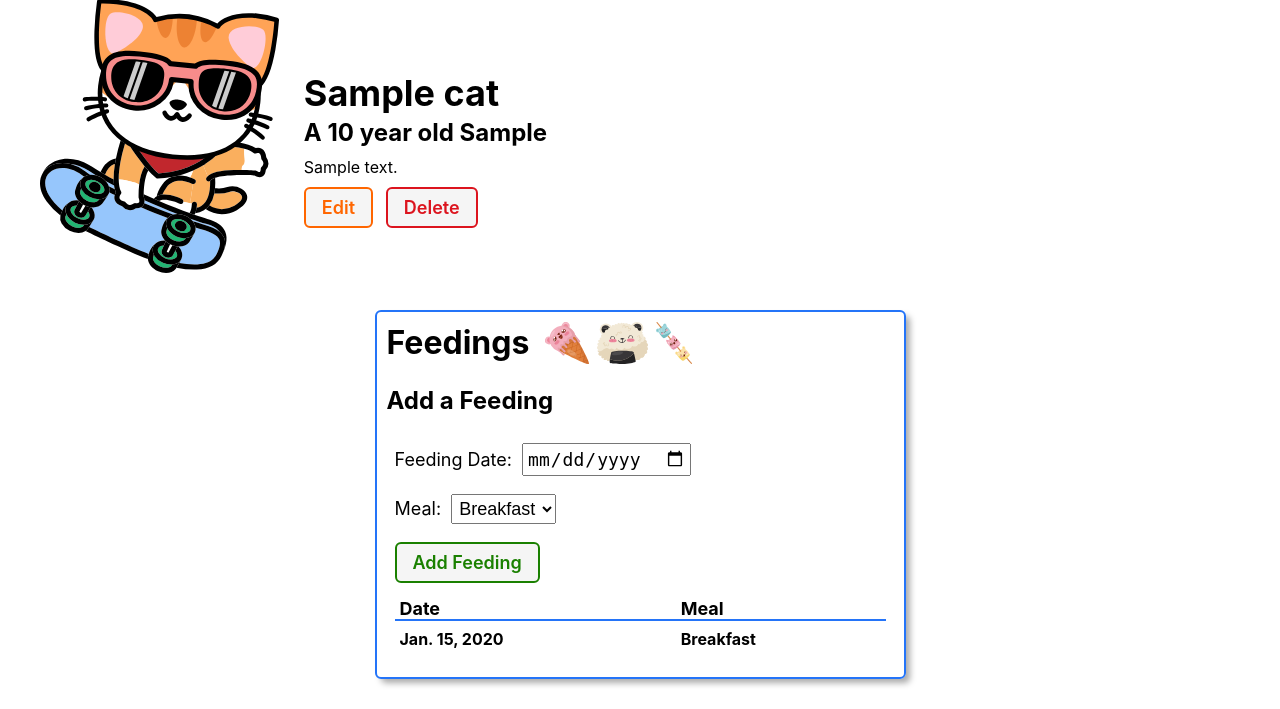
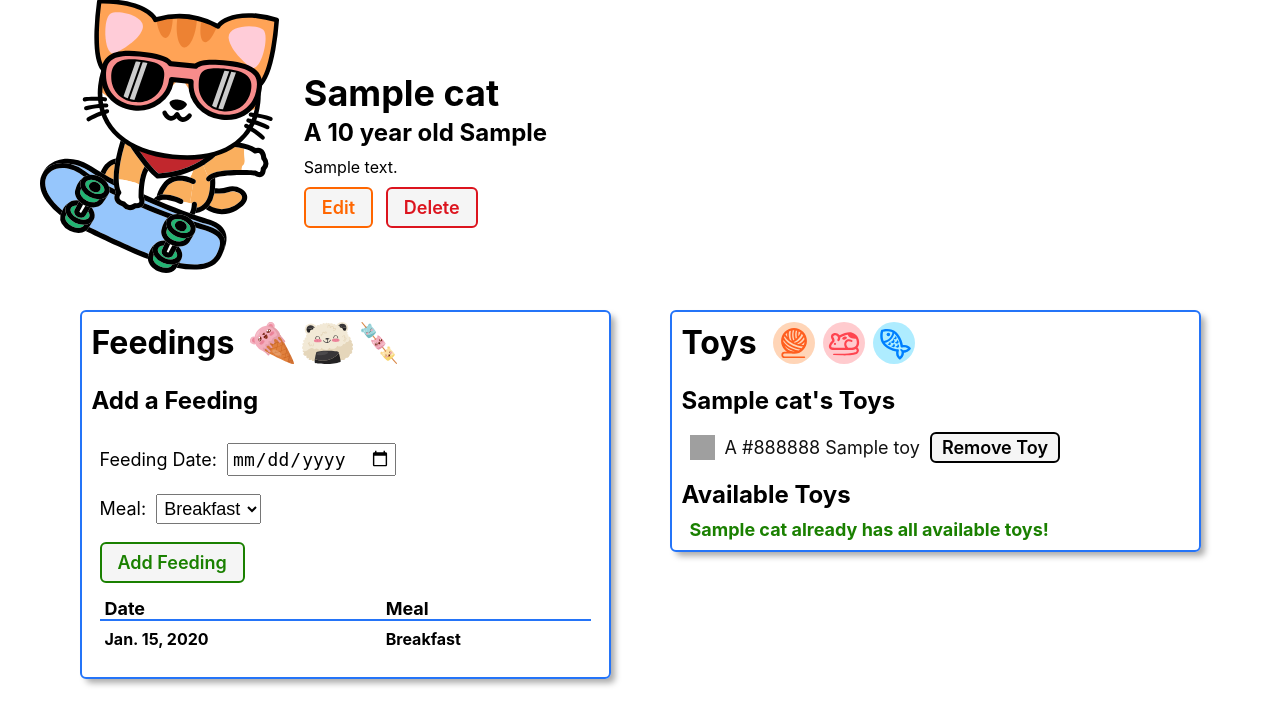
Before and after one commit to shainagtherapy/django-crud-app-cat-collector, a Django app: page /cats/1/ in a window 1280 px wide. Shown: the part 91-800 px from the top of the page. Run offline with Django 5.2, Linux system fonts and the light colour scheme; tables that the repository leaves empty hold one stand-in row (values such as "Sample post").

Commit message:
Error fixes- full functionality!

```diff
--- a/main_app/models.py
+++ b/main_app/models.py
@@ -7,11 +7,22 @@ MEALS = (
     ('D', 'Dinner')
 )
 
+class Toy(models.Model):
+    name = models.CharField(max_length=50)
+    color = models.CharField(max_length=20)
+
+    def __str__(self):
+        return self.name
+
+    def get_absolute_url(self):
+        return reverse('toy-detail', kwargs={'pk_id': self.id})
+
 class Cat(models.Model):
     name = models.CharField(max_length=100)
     breed = models.CharField(max_length=100)
     description = models.TextField(max_length=250)
     age = models.IntegerField()
+    toys = models.ManyToManyField(Toy)
 
     # new code below
     def __str__(self):
@@ -32,13 +43,3 @@ class Feeding(models.Model):
     # Define the default order of feedings
     class Meta:
         ordering = ['-date']  # This line makes the newest feedings appear first, no dash orders in oldest-newest
-
-class Toy(models.Model):
-    name = models.CharField(max_length=50)
-    color = models.CharField(max_length=20)
-
-    def __str__(self):
-        return self.name
-
-    def get_absolute_url(self):
-        return reverse('toy-detail', kwargs={'pk_id': self.id})
--- a/main_app/templates/cats/detail.html
+++ b/main_app/templates/cats/detail.html
@@ -75,8 +75,59 @@
       <p>⚠️ {{cat.name}} has not been fed!</p>
     </div>
     {% endif %}
+  </section>
 
+  {% comment %} each section for each class {% endcomment %}
+  <section class="toys">
+    <div class="subsection-title">
+      <h2>Toys</h2>
+      <img src="{% static 'images/string.svg' %}" alt="A ball of string" />
+      <img src="{% static 'images/mouse.svg' %}" alt="A mouse" />
+      <img src="{% static 'images/fish.svg' %}" alt="A fishy toy" />
+    </div>
+
+    <!-- displaying a cat's toys -->
+    <h3>{{ cat.name }}'s Toys</h3>
+    <div class="subsection-content">
+      {% if cat.toys.count %}
+        {% for toy in cat.toys.all %}
+          <div class="toy-container">
+            <div class="color-block" style="background-color: {{ toy.color }}"></div>
+            <a href="{% url 'toy-detail' toy.id %}">
+              <p>A {{ toy.color }} {{ toy.name }}</p>
+            </a>
+            <form action="{% url 'remove-toy' cat.id toy.id %}" method="post">
+              {% csrf_token %}
+              <button type="submit" class="btn btn-danger">Remove Toy</button>
+            </form>
+          </div>
+        {% endfor %}
+      {% else %}
+        <p class="no-toys">{{cat.name}} doesn't have any toys!</p>
+      {% endif %}
+    </div>
+
+    <h3>Available Toys</h3>
+    <div class="subsection-content">
+      {% if toys.count %}
+        {% for toy in toys.all %}
+          <div class="toy-container">
+            <div class="color-block" style="background-color: {{ toy.color }}"></div>
+            <a href="{% url 'toy-detail' toy.id %}">
+              <p>A {{ toy.color }} {{ toy.name }}</p>
+            </a>
+            <form action="{% url 'associate-toy' cat.id toy.id %}" method="post">
+              {% csrf_token %}
+              <button type="submit" class="btn submit">Give toy</button>
+            </form>
+          </div>
+        {% endfor %}
+      {% else %}
+          <p class="all-toys">{{cat.name}} already has all available toys!</p>
+      {% endif %}
+    </div>
   </section>
+
 </div>
 
 {% endblock %}
--- a/main_app/urls.py
+++ b/main_app/urls.py
@@ -15,4 +15,7 @@ urlpatterns = [
     path('toys/', views.ToyList.as_view(), name='toy-index'),
     path('toys/<int:pk>/update/', views.ToyUpdate.as_view(), name='toy-update'),
     path('toys/<int:pk>/delete/', views.ToyDelete.as_view(), name='toy-delete'),
+    path('cats/<int:cat_id>/associate-toy/<int:toy_id>/', views.associate_toy, name='associate-toy'),
+    path('cats/<int:cat_id>/remove-toy/<int:toy_id>/', views.remove_toy, name='remove-toy'),
+
 ]
--- a/main_app/views.py
+++ b/main_app/views.py
@@ -16,12 +16,15 @@ def cat_index(request):
 
 def cat_detail(request, cat_id):
     cat = Cat.objects.get(id=cat_id)
+
+    toys_cat_doesnt_have = Toy.objects.exclude(id__in = cat.toys.all().values_list('id'))
+
     feeding_form = FeedingForm()
-    return render(request, 'cats/detail.html', {'cat': cat, 'feeding_form': feeding_form })
+    return render(request, 'cats/detail.html', {'cat': cat, 'feeding_form': feeding_form, 'toys': toys_cat_doesnt_have })
 
 class CatCreate(CreateView):
     model = Cat
-    fields = '__all__'
+    fields = ['name', 'breed', 'description', 'age']
 
 class CatUpdate(UpdateView):
     model = Cat
@@ -56,3 +59,13 @@ class ToyUpdate(UpdateView):
 class ToyDelete(DeleteView):
     model = Toy
     success_url = '/toys/'
+
+def associate_toy(request, cat_id, toy_id):
+    Cat.objects.get(id=cat_id).toys.add(toy_id)
+    return redirect('cat-detail', cat_id=cat_id)
+
+def remove_toy(request, cat_id, toy_id):
+    cat = Cat.objects.get(id=cat_id)
+    toy = Toy.objects.get(id=toy_id)
+    cat.toys.remove(toy)
+    return redirect('cat-detail', cat_id=cat.id)
```
Also changed, not shown: main_app/migrations/0004_cat_toy.py (added), main_app/migrations/0005_rename_toy_cat_toys.py (added), main_app/templates/main_app/toy_confirm_delete.html (line endings or trailing spaces).
